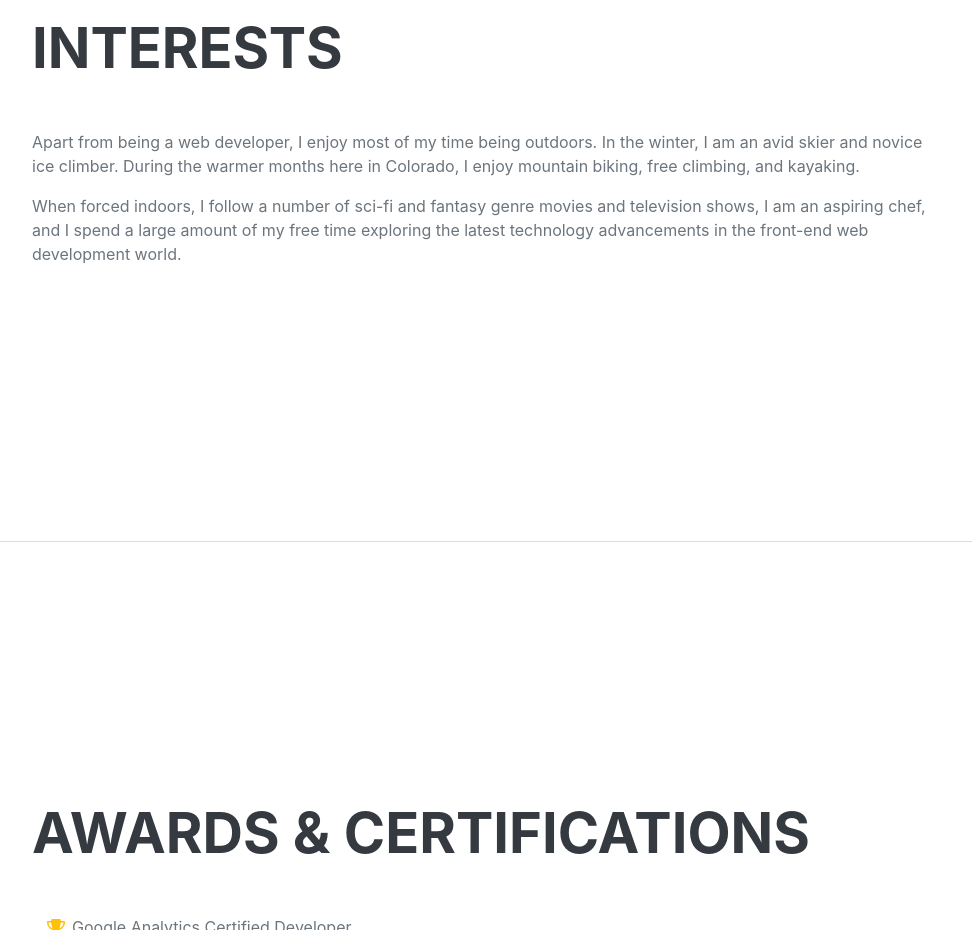
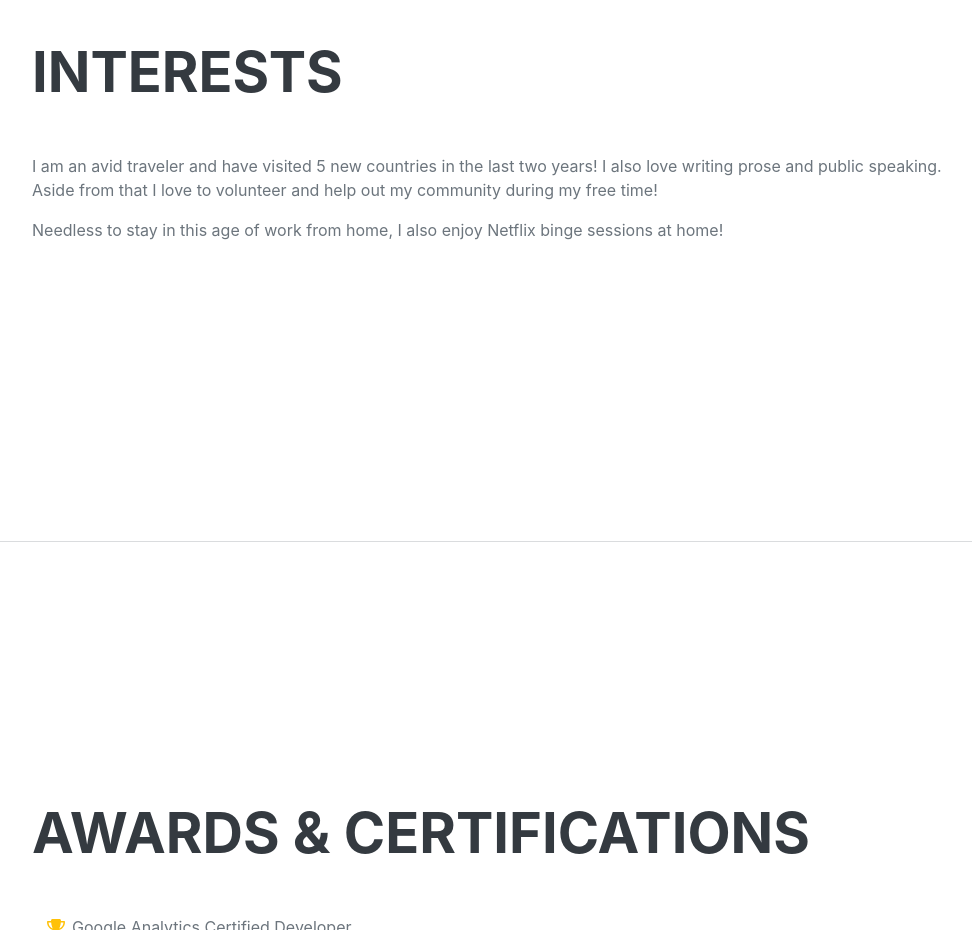
Before and after one commit to sprihasakshi/WesiteAssignment, a plain HTML site: page index.html in a window 1280 px wide. Shown: the part 3940-4870 px from the top of the page, without its empty margins (288-1260 px from the left). Drawn offline with nearby package versions, Linux system fonts and the light colour scheme; a web font is replaced by a local one.

Commit message:
Update index.html

```diff
--- a/index.html
+++ b/index.html
@@ -178,8 +178,8 @@
             <section class="resume-section" id="interests">
                 <div class="resume-section-content">
                     <h2 class="mb-5">Interests</h2>
-                    <p>Apart from being a web developer, I enjoy most of my time being outdoors. In the winter, I am an avid skier and novice ice climber. During the warmer months here in Colorado, I enjoy mountain biking, free climbing, and kayaking.</p>
-                    <p class="mb-0">When forced indoors, I follow a number of sci-fi and fantasy genre movies and television shows, I am an aspiring chef, and I spend a large amount of my free time exploring the latest technology advancements in the front-end web development world.</p>
+                    <p> I am an avid traveler and have visited 5 new countries in the last two years! I also love writing prose and public speaking. Aside from that I love to volunteer and help out my community during my free time!</p>
+                    <p class="mb-0">Needless to stay in this age of work from home, I also enjoy Netflix binge sessions at home!</p>
                 </div>
             </section>
             <hr class="m-0" />
```
